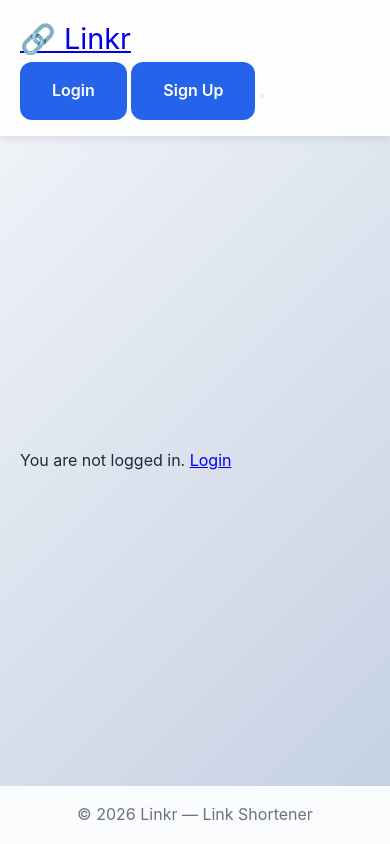
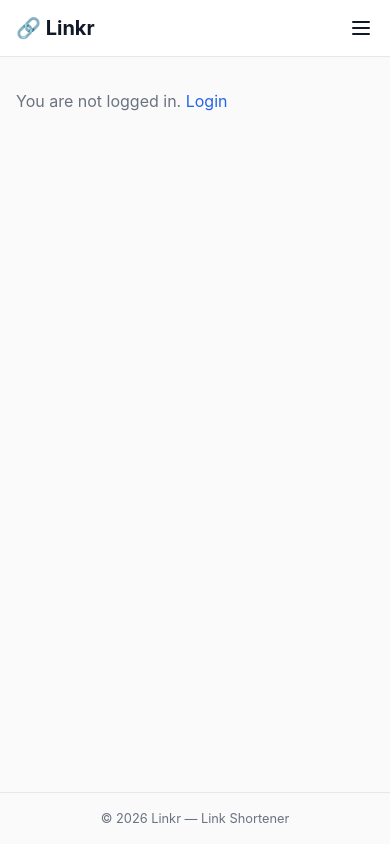
Before and after one commit to IAMN1/link-shortener, a Python web app: template src/link_shortener/web/templates/dashboard/health.html in a window 390 px wide. Run offline with Jinja, Linux system fonts and the light colour scheme; the template is opened without the code that fills it, so the values that code supplies are empty.

Commit message:
style: update main CSS and JavaScript
- Update main.css with improved styling
- Update main.js with better functionality
- Remove unused templates init file

```diff
--- a/src/link_shortener/web/static/css/main.css
+++ b/src/link_shortener/web/static/css/main.css
@@ -1,260 +1,325 @@
-/* Main stylesheet for the application */
+/* Linkr – Design System */
 
-* {
-    margin: 0;
-    padding: 0;
-    box-sizing: border-box;
+:root {
+    --c-bg: #fafafa;
+    --c-surface: #ffffff;
+    --c-border: #e5e7eb;
+    --c-text: #111827;
+    --c-text-2: #6b7280;
+    --c-primary: #2563eb;
+    --c-primary-hover: #1d4ed8;
+    --c-success: #059669;
+    --c-danger: #dc2626;
+    --radius: 8px;
+    --shadow-sm: 0 1px 2px rgba(0,0,0,.05);
+    --shadow: 0 1px 3px rgba(0,0,0,.1), 0 1px 2px rgba(0,0,0,.06);
+    --shadow-lg: 0 10px 15px -3px rgba(0,0,0,.1), 0 4px 6px -2px rgba(0,0,0,.05);
+    --font: -apple-system, BlinkMacSystemFont, 'Segoe UI', Roboto, sans-serif;
+    --mono: 'SF Mono', 'Fira Code', monospace;
 }
 
+*, *::before, *::after { box-sizing: border-box; margin: 0; padding: 0; }
+
 body {
-    font-family: -apple-system, BlinkMacSystemFont, 'Segoe UI', Roboto, Oxygen, Ubuntu, Cantarell, sans-serif;
-    line-height: 1.6;
-    color: #1f2937;
-    background: linear-gradient(135deg, #f5f7fa 0%, #c3cfe2 100%);
+    font-family: var(--font);
+    color: var(--c-text);
+    background: var(--c-bg);
+    line-height: 1.5;
     min-height: 100vh;
     display: flex;
     flex-direction: column;
 }
 
-.container {
-    max-width: 800px;
-    margin: 0 auto;
-    padding: 0 20px;
-    width: 100%;
-}
+a { color: var(--c-primary); text-decoration: none; }
+a:hover { text-decoration: underline; }
+
+/* ===== Layout ===== */
+.container { max-width: 960px; margin: 0 auto; padding: 0 1rem; width: 100%; }
 
 .header {
-    background: rgba(255, 255, 255, 0.9);
-    backdrop-filter: blur(10px);
-    box-shadow: 0 2px 10px rgba(0,0,0,0.1);
-    padding: 1rem 0;
+    background: var(--c-surface);
+    border-bottom: 1px solid var(--c-border);
     position: sticky;
     top: 0;
     z-index: 100;
 }
-
-.logo {
-    font-size: 1.8rem;
+.header-inner {
+    display: flex;
+    align-items: center;
+    justify-content: space-between;
+    height: 56px;
 }
-
-.logo a {
-    color: #2563eb;
-    text-decoration: none;
+.header-right {
     display: flex;
     align-items: center;
     gap: 0.5rem;
 }
 
-.main {
-    flex: 1;
+.logo {
+    font-size: 1.25rem;
+    font-weight: 700;
+    color: var(--c-text);
+    text-decoration: none;
+}
+.logo:hover { text-decoration: none; color: var(--c-primary); }
+
+.main { flex: 1; padding: 2rem 0; }
+
+.footer {
+    border-top: 1px solid var(--c-border);
+    padding: 1rem;
+    text-align: center;
+    color: var(--c-text-2);
+    font-size: 0.8rem;
+}
+
+/* ===== Dropdown ===== */
+.dropdown { position: relative; }
+.dropdown-trigger {
+    display: flex;
+    align-items: center;
+    gap: 0.5rem;
+    background: none;
+    border: 1px solid var(--c-border);
+    border-radius: var(--radius);
+    padding: 0.3rem 0.6rem 0.3rem 0.3rem;
+    cursor: pointer;
+    font-family: var(--font);
+    font-size: 0.8rem;
+    color: var(--c-text);
+    transition: border-color .15s;
+}
+.dropdown-trigger:hover { border-color: #d1d5db; }
+.dropdown-name { max-width: 140px; overflow: hidden; text-overflow: ellipsis; white-space: nowrap; }
+.avatar {
+    width: 28px;
+    height: 28px;
+    border-radius: 50%;
+    background: var(--c-primary);
+    color: #fff;
     display: flex;
     align-items: center;
     justify-content: center;
-    padding: 2rem 0;
+    font-size: 0.75rem;
+    font-weight: 600;
+}
+.dropdown-menu {
+    display: none;
+    position: absolute;
+    right: 0;
+    top: calc(100% + 4px);
+    background: var(--c-surface);
+    border: 1px solid var(--c-border);
+    border-radius: var(--radius);
+    box-shadow: var(--shadow-lg);
+    min-width: 200px;
+    z-index: 200;
+    padding: 0.25rem 0;
+}
+.dropdown-menu.active { display: block; }
+.dropdown-item {
+    display: block;
+    padding: 0.5rem 0.75rem;
+    color: var(--c-text);
+    font-size: 0.85rem;
+    text-decoration: none;
+    transition: background .1s;
+}
+.dropdown-item:hover { background: #f3f4f6; text-decoration: none; }
+.dropdown-item--danger { color: var(--c-danger); }
+.dropdown-item--danger:hover { background: #fef2f2; }
+.dropdown-label {
+    padding: 0.35rem 0.75rem;
+    font-size: 0.8rem;
+    color: var(--c-text-2);
+}
+.dropdown-divider {
+    border: none;
+    border-top: 1px solid var(--c-border);
+    margin: 0.25rem 0;
 }
 
-.hero {
-    text-align: center;
-    margin-bottom: 2rem;
-}
-
-.hero__title {
-    font-size: 2.5rem;
-    font-weight: 700;
-    background: linear-gradient(135deg, #2563eb, #7c3aed);
-    background-clip: text;
-    -webkit-background-clip: text;
-    -webkit-text-fill-color: transparent;
-    margin-bottom: 0.5rem;
-}
-
-.hero__subtitle {
-    color: #4b5563;
-    font-size: 1.2rem;
-}
-
-.form {
-    background: white;
-    border-radius: 16px;
-    padding: 2rem;
-    box-shadow: 0 20px 40px rgba(0,0,0,0.1);
-    width: 100%;
-    margin-bottom: 1rem;
-}
-
-.form__group {
-    margin-bottom: 1.5rem;
-}
-
-.form__label {
-    display: block;
-    margin-bottom: 0.5rem;
-    font-weight: 600;
-    color: #374151;
-}
-
-.form__input {
-    width: 100%;
-    padding: 1rem;
-    border: 2px solid #e5e7eb;
-    border-radius: 12px;
-    font-size: 1rem;
-    transition: border-color 0.3s, box-shadow 0.3s;
-}
-
-.form__input:focus {
-    outline: none;
-    border-color: #2563eb;
-    box-shadow: 0 0 0 3px rgba(37,99,235,0.1);
-}
-
-.btn {
-    display: inline-block;
-    background: #2563eb;
-    color: white;
-    border: none;
-    padding: 1rem 2rem;
-    border-radius: 12px;
-    cursor: pointer;
-    font-size: 1rem;
-    font-weight: 600;
-    text-decoration: none;
-    transition: background-color 0.2s, transform 0.1s;
-    text-align: center;
-}
-
-.btn:hover {
-    background-color: #1d4ed8;
-}
-
-.btn:active {
-    transform: translateY(1px);
-}
-
-.btn--block {
-    width: 100%;
-}
-
-.btn--secondary {
-    background: #10b981;
-}
-
-.btn--secondary:hover {
-    background: #059669;
-}
-
-.btn__spinner {
-    margin-left: 0.5rem;
-}
-
-.result {
-    margin-top: 1rem;
-    animation: slideIn 0.3s ease-out;
-}
-
-.result-card {
-    background: white;
-    border-radius: 16px;
-    padding: 2rem;
-    box-shadow: 0 20px 40px rgba(0,0,0,0.1);
-}
-
-.result-card__field {
-    display: flex;
-    align-items: center;
-    background: #f9fafb;
-    border: 1px solid #e5e7eb;
-    border-radius: 8px;
-    padding: 0.5rem 1rem;
-    margin: 1rem 0;
-}
-
-.result-card__url {
-    flex: 1;
-    word-break: break-all;
-    font-family: monospace;
-}
-
-.result-card__copy {
+/* ===== Nav toggle (mobile) ===== */
+.nav-toggle {
+    display: none;
+    flex-direction: column;
+    gap: 4px;
     background: none;
     border: none;
-    color: #2563eb;
     cursor: pointer;
-    padding: 0.5rem;
-    font-size: 1.2rem;
-    transition: color 0.2s;
+    padding: 4px;
 }
-
-.result-card__copy:hover {
-    color: #1d4ed8;
-}
-
-.result-card__stats {
-    display: grid;
-    grid-template-columns: repeat(3, 1fr);
-    gap: 1rem;
-    margin-top: 1.5rem;
-}
-
-.stat-item {
-    text-align: center;
-}
-
-.stat-item__value {
-    font-size: 1.5rem;
-    font-weight: 700;
-    color: #2563eb;
-}
-
-.stat-item__label {
-    font-size: 0.875rem;
-    color: #6b7280;
-}
-
-.error {
-    text-align: center;
-    background: #fee2e2;
-    color: #b91c1c;
-    padding: 2rem;
-    border-radius: 16px;
-    border-left: 4px solid #b91c1c;
-    margin: 2rem 0;
-}
-
-.error__message {
-    font-size: 1.2rem;
-    margin: 1rem 0;
-}
-
-@keyframes slideIn {
-    from {
-        opacity: 0;
-        transform: translateY(20px);
-    }
-    to {
-        opacity: 1;
-        transform: translateY(0);
-    }
+.nav-toggle span {
+    display: block;
+    width: 18px;
+    height: 2px;
+    background: var(--c-text);
+    border-radius: 1px;
 }
 
 @media (max-width: 640px) {
-    .hero__title {
-        font-size: 2rem;
-    }
-    .form {
-        padding: 1.5rem;
-    }
-    .result-card__stats {
-        grid-template-columns: 1fr;
-        gap: 0.5rem;
-    }
+    .nav-toggle { display: flex; }
+    .dropdown-name { display: none; }
+    .dropdown-trigger svg { display: none; }
+    .header-right .btn { display: none; }
 }
 
-.footer {
-    background: rgba(255, 255, 255, 0.9);
-    backdrop-filter: blur(10px);
-    padding: 1rem 0;
+/* ===== Buttons ===== */
+.btn {
+    display: inline-flex;
+    align-items: center;
+    justify-content: center;
+    gap: 0.5rem;
+    padding: 0.6rem 1.25rem;
+    border-radius: var(--radius);
+    font-size: 0.875rem;
+    font-weight: 500;
+    border: 1px solid transparent;
+    cursor: pointer;
+    transition: background .15s, box-shadow .15s;
+    text-decoration: none;
+    line-height: 1.4;
+    font-family: var(--font);
+}
+.btn:hover { text-decoration: none; }
+.btn:disabled { opacity: .5; cursor: not-allowed; }
+
+.btn--primary { background: var(--c-primary); color: #fff; }
+.btn--primary:hover { background: var(--c-primary-hover); }
+
+.btn--danger { background: var(--c-danger); color: #fff; }
+
+.btn--ghost { background: transparent; color: var(--c-text-2); border-color: var(--c-border); }
+.btn--ghost:hover { background: #f3f4f6; color: var(--c-text); }
+
+.btn--sm { padding: 0.35rem 0.75rem; font-size: 0.8rem; }
+.btn--block { width: 100%; }
+
+/* ===== Forms ===== */
+.form-group { margin-bottom: 1rem; }
+.form-label {
+    display: block;
+    font-size: 0.8rem;
+    font-weight: 500;
+    color: var(--c-text-2);
+    margin-bottom: 0.25rem;
+}
+.form-input {
+    width: 100%;
+    padding: 0.6rem 0.75rem;
+    border: 1px solid var(--c-border);
+    border-radius: var(--radius);
+    font-size: 0.875rem;
+    font-family: var(--font);
+    transition: border-color .15s, box-shadow .15s;
+    background: var(--c-surface);
+}
+.form-input:focus {
+    outline: none;
+    border-color: var(--c-primary);
+    box-shadow: 0 0 0 3px rgba(37,99,235,.1);
+}
+textarea.form-input { resize: vertical; min-height: 80px; }
+select.form-input { cursor: pointer; }
+.form-error { color: var(--c-danger); font-size: 0.8rem; margin-top: 0.25rem; }
+.form-hint { color: var(--c-text-2); font-size: 0.75rem; margin-top: 0.25rem; }
+
+/* ===== Cards ===== */
+.card {
+    background: var(--c-surface);
+    border: 1px solid var(--c-border);
+    border-radius: var(--radius);
+    padding: 1.5rem;
+    box-shadow: var(--shadow-sm);
+}
+.card-header {
+    display: flex;
+    align-items: center;
+    justify-content: space-between;
+    margin-bottom: 1rem;
+    padding-bottom: 0.75rem;
+    border-bottom: 1px solid var(--c-border);
+}
+.card-title { font-size: 1rem; font-weight: 600; }
+
+/* ===== Tables ===== */
+.table-wrap { overflow-x: auto; }
+.table { width: 100%; border-collapse: collapse; font-size: 0.875rem; }
+.table th {
+    text-align: left;
+    font-weight: 500;
+    color: var(--c-text-2);
+    font-size: 0.75rem;
+    text-transform: uppercase;
+    letter-spacing: 0.05em;
+    padding: 0.5rem 0.75rem;
+    border-bottom: 1px solid var(--c-border);
+}
+.table td {
+    padding: 0.6rem 0.75rem;
+    border-bottom: 1px solid #f3f4f6;
+    vertical-align: middle;
+}
+.table tr:last-child td { border-bottom: none; }
+.table tr:hover td { background: #f9fafb; }
+.table-mono { font-family: var(--mono); font-size: 0.8rem; }
+
+/* ===== Stats Grid ===== */
+.stats-grid {
+    display: grid;
+    grid-template-columns: repeat(auto-fit, minmax(150px, 1fr));
+    gap: 1rem;
+}
+.stat-card {
+    background: var(--c-surface);
+    border: 1px solid var(--c-border);
+    border-radius: var(--radius);
+    padding: 1rem 1.25rem;
     text-align: center;
-    color: #6b7280;
-    margin-top: auto;
 }
+.stat-value { font-size: 1.75rem; font-weight: 700; color: var(--c-primary); line-height: 1.2; }
+.stat-label { font-size: 0.75rem; color: var(--c-text-2); margin-top: 0.25rem; }
+
+/* ===== Badge ===== */
+.badge {
+    display: inline-block;
+    padding: 0.15rem 0.5rem;
+    border-radius: 999px;
+    font-size: 0.7rem;
+    font-weight: 500;
+}
+.badge--green { background: #d1fae5; color: #065f46; }
+.badge--red { background: #fee2e2; color: #991b1b; }
+.badge--blue { background: #dbeafe; color: #1e40af; }
+.badge--gray { background: #f3f4f6; color: #374151; }
+
+/* ===== Alerts ===== */
+.alert { padding: 0.75rem 1rem; border-radius: var(--radius); font-size: 0.875rem; margin-bottom: 1rem; }
+.alert--error { background: #fef2f2; color: #991b1b; border: 1px solid #fecaca; }
+.alert--success { background: #f0fdf4; color: #166534; border: 1px solid #bbf7d0; }
+
+/* ===== Auth Layout ===== */
+.auth-center { display: flex; justify-content: center; align-items: center; min-height: calc(100vh - 200px); }
+.auth-card { width: 100%; max-width: 380px; }
+.auth-card h2 { font-size: 1.25rem; margin-bottom: 1.5rem; text-align: center; }
+.auth-card p { text-align: center; font-size: 0.875rem; color: var(--c-text-2); margin-top: 1rem; }
+
+/* ===== Empty State ===== */
+.empty { text-align: center; padding: 3rem 1rem; color: var(--c-text-2); }
+
+/* ===== Utility ===== */
+.text-sm { font-size: 0.875rem; }
+.text-xs { font-size: 0.75rem; }
+.text-muted { color: var(--c-text-2); }
+.text-center { text-align: center; }
+.mt-1 { margin-top: 0.5rem; }
+.mt-2 { margin-top: 1rem; }
+.mb-1 { margin-bottom: 0.5rem; }
+.mb-2 { margin-bottom: 1rem; }
+.gap-1 { gap: 0.5rem; }
+.flex { display: flex; }
+.flex-wrap { flex-wrap: wrap; }
+.items-center { align-items: center; }
+.justify-between { justify-content: space-between; }
+.truncate { overflow: hidden; text-overflow: ellipsis; white-space: nowrap; }
+.hidden { display: none !important; }
```
Also changed, not shown: src/link_shortener/web/static/js/main.js (+73 -38 lines), src/link_shortener/web/templates/__init__.py (deleted).
